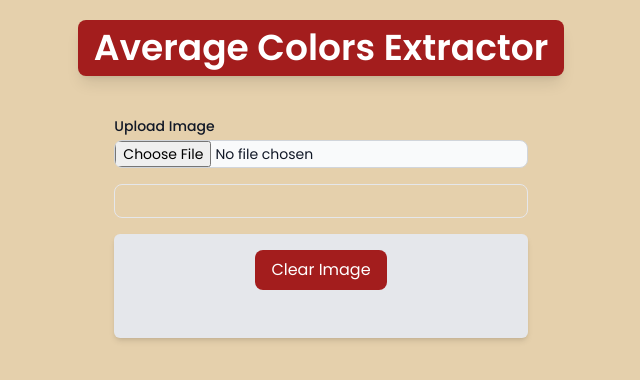
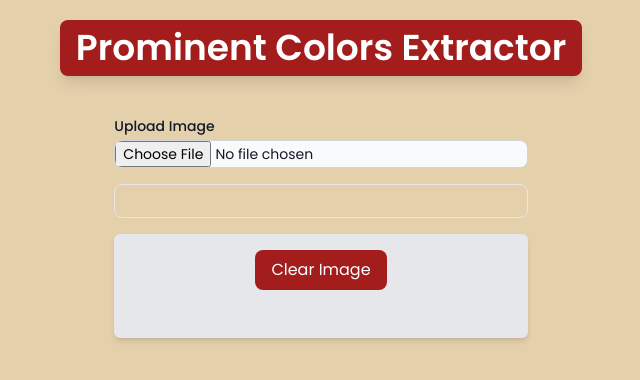
Before and after one commit to Suffynux/Image-Color-Extractor, a plain HTML site: page index.html in a window 1280 px wide. Shown: the whole page, without its empty margins (319-959 px from the left). Drawn offline with nearby package versions, Linux system fonts and the light colour scheme.

Commit message:
color added

```diff
--- a/index.html
+++ b/index.html
@@ -21,7 +21,7 @@
         class="text-2xl md:text-4xl font-semibold rounded-lg shadow-lg inline-block px-4 py-2"
         id="heading1"
       >
-        Average Colors Extractor
+      Prominent  Colors Extractor
       </h1>
     </header>
 
```
